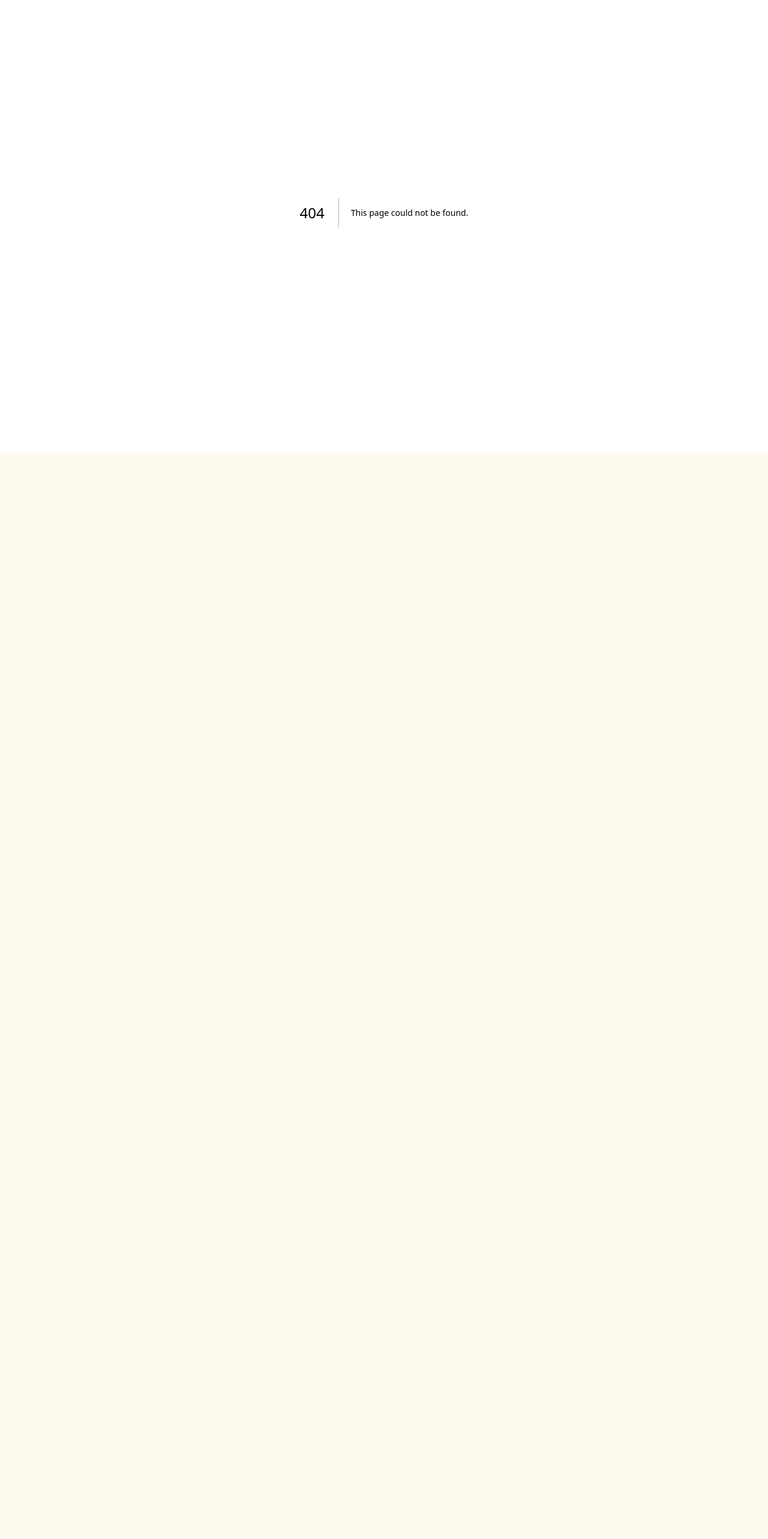
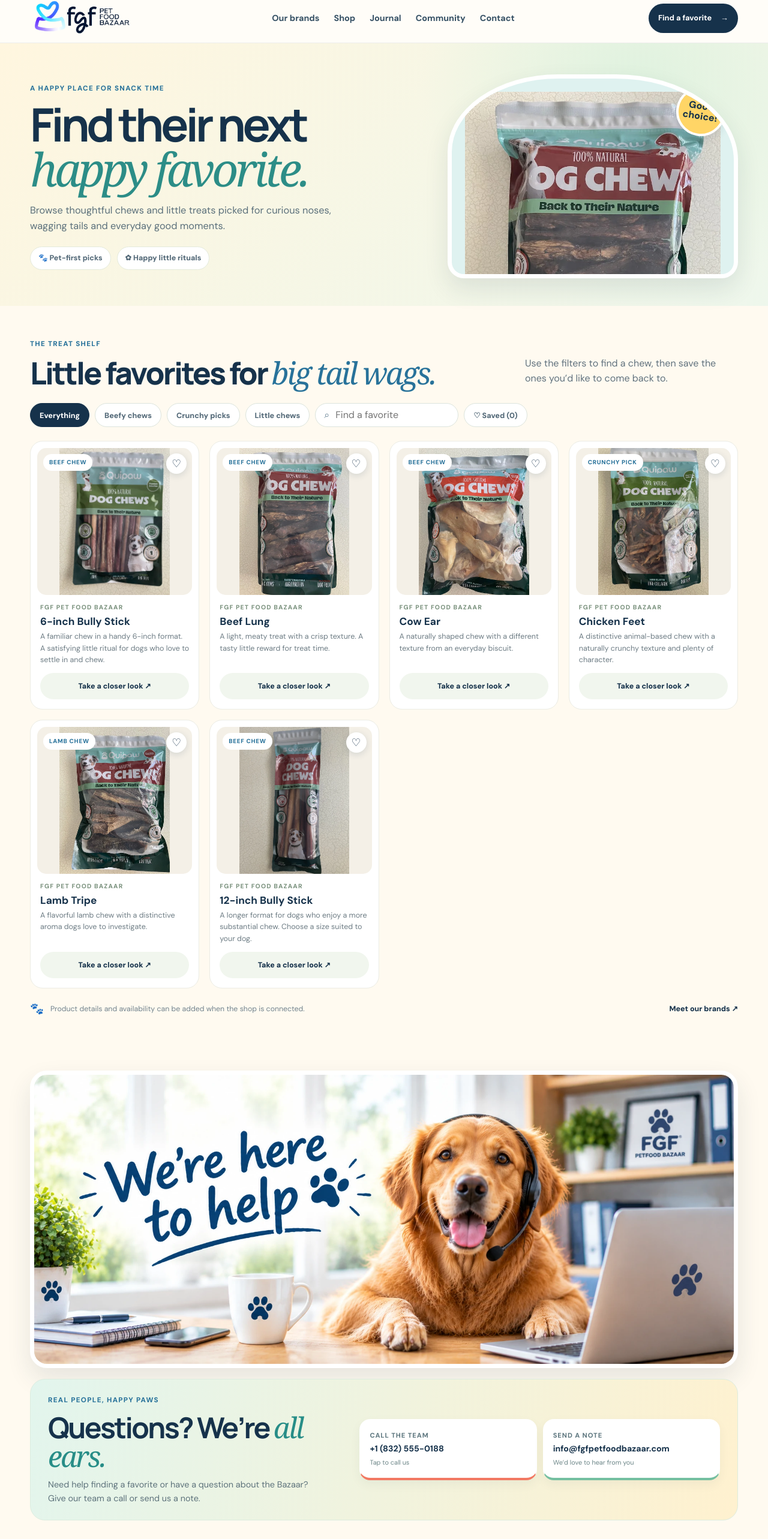
Before and after one commit to benyigit/fgfpetfood, a Next.js app: page /shop in a window 1280 px wide. Before the commit this address had no page. Shown: the part 46-2612 px from the top of the page at 60% size. Before the commit the page ends 800 px from the top, so only its background shows below. Built offline with nearby package versions, Linux system fonts and the light colour scheme.

Commit message:
Add dedicated shop and improve FGF page polish

```diff
--- a/app/layout.tsx
+++ b/app/layout.tsx
@@ -1,5 +1,6 @@
 import type { Metadata } from "next";
 import "./globals.css";
+import "./refinements.css";
 
 export const metadata: Metadata = {
   title: "FGF Pet Food Bazaar — Happier tails, naturally",
--- /dev/null
+++ b/app/refinements.css
@@ -0,0 +1,61 @@
+.product-grid{align-items:stretch}
+.product-card{height:100%;display:flex;flex-direction:column}
+.product-card-body{display:flex;flex:1;flex-direction:column}
+.product-card p{flex:1}
+.card-action{margin-top:auto;min-height:44px;line-height:1.2}
+
+.shop-heading-action{display:flex;align-items:center;gap:16px}
+.shop-heading-action>p{max-width:325px;color:var(--muted);margin:0 0 4px}
+.shop-heading-action .button{flex:none}
+.bazaar-shop-hero{padding:52px 0 46px;background:radial-gradient(circle at 83% 18%,#dff2df 0,transparent 32%),linear-gradient(135deg,#fff6df,#eef7ec)}
+.bazaar-shop-hero-inner{display:grid;grid-template-columns:1fr .75fr;align-items:center;gap:50px}
+.bazaar-shop-copy h1{max-width:660px;font-family:'Manrope','DM Sans',sans-serif;font-size:clamp(3rem,6vw,5.3rem);line-height:.98;letter-spacing:-.065em;color:var(--navy);margin:0}
+.bazaar-shop-copy h1 em{font-family:Georgia,serif;color:#2c8d87;font-weight:500}
+.bazaar-shop-copy>p:not(.eyebrow){max-width:560px;margin:19px 0;color:#5b707b;font-size:1.02rem}
+.bazaar-shop-perks{display:flex;flex-wrap:wrap;gap:10px;margin-top:22px}
+.bazaar-shop-perks span{background:#fff;border:1px solid #e4eadb;border-radius:999px;padding:9px 13px;color:#526877;font-size:.78rem;font-weight:800}
+.bazaar-shop-art{height:340px;position:relative;display:grid;place-items:center;padding:22px;background:#dff2f0;border:7px solid white;border-radius:38% 42% 27px 27px;box-shadow:var(--shadow);overflow:hidden}
+.bazaar-shop-art img{width:100%;height:100%;object-fit:contain}
+.bazaar-shop-art>span{position:absolute;right:14px;top:14px;width:82px;height:82px;border:4px solid white;border-radius:50%;display:grid;place-content:center;text-align:center;background:var(--yellow);color:var(--navy);font-weight:900;line-height:1.05;transform:rotate(9deg);box-shadow:0 5px 15px #28465122}
+.bazaar-shop-catalog{padding-block:54px 88px}
+.shop-page-heading{margin-bottom:25px}
+.shop-page-heading>p{max-width:355px;color:var(--muted);margin:0 0 4px}
+
+.fgf-help-section{padding-bottom:76px}
+.fgf-help-visual{overflow:hidden;border:7px solid #fff;border-radius:28px;background:#edf6e7;box-shadow:var(--shadow)}
+.fgf-help-visual img{display:block;width:100%;height:auto}
+.fgf-help-panel{margin-top:18px;padding:25px 29px;display:grid;grid-template-columns:.9fr 1.1fr;align-items:center;gap:28px;border:1px solid #dcecdf;border-radius:25px;background:linear-gradient(110deg,#e2f5ed,#fff1cf)}
+.fgf-help-copy h2{max-width:460px;margin:0;color:var(--navy);font-family:'Manrope','DM Sans',sans-serif;font-size:clamp(2rem,3.8vw,3rem);line-height:1;letter-spacing:-.055em}
+.fgf-help-copy h2 em{font-family:Georgia,serif;color:#278d87;font-weight:500}
+.fgf-help-copy>p:last-child{max-width:440px;margin:12px 0 0;color:#5d727b;font-size:.9rem}
+.fgf-help-links{display:grid;grid-template-columns:repeat(2,minmax(0,1fr));gap:10px}
+.fgf-help-link{min-width:0;min-height:102px;padding:15px 16px;border:1px solid #ffffffc9;border-radius:18px;background:#fff;display:flex;flex-direction:column;justify-content:center;gap:3px;box-shadow:0 7px 18px #18384c0d;transition:transform .2s,box-shadow .2s}
+.fgf-help-link:hover{transform:translateY(-3px);box-shadow:0 12px 24px #18384c19}
+.fgf-help-link span{color:#5f7880;font-size:.7rem;font-weight:900;letter-spacing:.08em;text-transform:uppercase}
+.fgf-help-link strong{overflow-wrap:anywhere;color:var(--navy);font-size:.88rem}
+.fgf-help-link small{color:#6b8587;font-size:.68rem}
+.fgf-help-phone{border-bottom:4px solid #f27862}
+.fgf-help-email{border-bottom:4px solid #74bfa0}
+
+.footer-brand>a{display:inline-flex;align-items:center}
+.footer-brand img{width:174px;height:auto;max-height:68px;object-fit:contain;object-position:left;background:transparent!important;border-radius:0!important;padding:0!important}
+.footer-note-link{margin-top:4px;color:#fff3bc!important;font-family:'DM Sans',sans-serif;font-size:.75rem!important;font-style:normal;font-weight:900}
+.footer-note-link:hover{color:#fff!important;text-decoration:underline}
+
+@media(max-width:900px){.shop-heading-action{align-items:flex-start;flex-direction:column;gap:12px}.bazaar-shop-hero-inner{gap:28px}.fgf-help-panel{grid-template-columns:1fr;gap:19px}}
+@media(max-width:760px){
+  .bazaar-shop-hero{padding:35px 0 30px}
+  .bazaar-shop-hero-inner{grid-template-columns:1fr;gap:23px}
+  .bazaar-shop-copy h1{font-size:clamp(2.8rem,12vw,4.2rem)}
+  .bazaar-shop-copy>p:not(.eyebrow){font-size:.94rem}
+  .bazaar-shop-art{height:260px;border-radius:27px}
+  .bazaar-shop-catalog{padding-block:42px 64px}
+  .shop-page-heading{gap:10px}
+  .shop-page-heading>p{font-size:.9rem}
+  .fgf-help-section{padding-bottom:56px}
+  .fgf-help-visual{border-width:4px;border-radius:18px}
+  .fgf-help-panel{padding:22px 18px;border-radius:20px}
+  .fgf-help-links{grid-template-columns:1fr}
+  .fgf-help-link{min-height:86px;padding:13px 15px}
+}
+@media(max-width:390px){.shop-heading-action .button{width:100%}.fgf-help-copy h2{font-size:2.1rem}}
--- /dev/null
+++ b/app/shop/page.tsx
@@ -0,0 +1,35 @@
+import type { Metadata } from "next";
+import { ProductExplorer } from "@/components/product-explorer";
+import { SiteFooter, SiteHeader } from "@/components/site-shell";
+
+export const metadata: Metadata = {
+  title: "Shop the Bazaar — FGF Pet Food",
+  description: "Browse playful pet favorites and natural chews at FGF Pet Food Bazaar.",
+};
+
+export default function ShopPage() {
+  return <>
+    <SiteHeader />
+    <main>
+      <section className="bazaar-shop-hero">
+        <div className="section-wrap bazaar-shop-hero-inner">
+          <div className="bazaar-shop-copy">
+            <p className="eyebrow">A happy place for snack time</p>
+            <h1>Find their next <em>happy favorite.</em></h1>
+            <p>Browse thoughtful chews and little treats picked for curious noses, wagging tails and everyday good moments.</p>
+            <div className="bazaar-shop-perks"><span>🐾 Pet-first picks</span><span>✿ Happy little rituals</span></div>
+          </div>
+          <div className="bazaar-shop-art"><img src="/assets/products/beef-lung.webp" alt="A FGF Pet Food Bazaar beef lung treat package" /><span>Good<br />choice!</span></div>
+        </div>
+      </section>
+      <section className="section-wrap bazaar-shop-catalog" aria-labelledby="bazaar-products-title">
+        <div className="section-heading shop-page-heading">
+          <div><p className="eyebrow">The treat shelf</p><h2 id="bazaar-products-title">Little favorites for <em>big tail wags.</em></h2></div>
+          <p>Use the filters to find a chew, then save the ones you’d like to come back to.</p>
+        </div>
+        <ProductExplorer />
+      </section>
+    </main>
+    <SiteFooter />
+  </>;
+}
--- a/components/product-explorer.tsx
+++ b/components/product-explorer.tsx
@@ -34,7 +34,7 @@ export function ProductExplorer() {
       <div className="product-card-body"><span className="product-kind">FGF Pet Food Bazaar</span><h3>{product.name}</h3><p>{product.description}</p><button className="card-action" type="button" onClick={() => setSelected(product)}>Take a closer look <span aria-hidden="true">↗</span></button></div>
     </article>)}</div>
     {shown.length === 0 && <p className="empty-state">No treats match that search yet. Try another sniff around.</p>}
-    <div className="shop-footnote"><span className="footnote-paw" aria-hidden="true">🐾</span><span>Product details and availability can be added when the shop is connected.</span><a className="text-link" href="#brands">Meet our brands ↗</a></div>
+    <div className="shop-footnote"><span className="footnote-paw" aria-hidden="true">🐾</span><span>Product details and availability can be added when the shop is connected.</span><a className="text-link" href="/#brands">Meet our brands ↗</a></div>
     {selected && <dialog className="site-dialog" open aria-labelledby="product-title"><button className="dialog-close" type="button" onClick={() => setSelected(null)} aria-label="Close">×</button><div className="dialog-product"><img src={`/assets/products/${selected.image}`} alt={selected.name} /><div><span className="product-kind">{selected.kind}</span><h2 id="product-title">{selected.name}</h2><p>{selected.description}</p><p>Offer chews with supervision, fresh water and a size that suits your dog.</p><button className="button button-dark" type="button" onClick={() => toggleSaved(selected.id)}>♡ Save this favorite</button></div></div></dialog>}
   </>;
 }
--- a/components/site-shell.tsx
+++ b/components/site-shell.tsx
@@ -5,26 +5,51 @@ import { useState } from "react";
 
 export function SiteHeader() {
   const [open, setOpen] = useState(false);
+  const closeMenu = () => setOpen(false);
+
   return <>
     <div className="announcement"><span>Better food. Brighter days.</span><span className="announce-paw" aria-hidden="true">✦</span><span>For every happy tail</span></div>
     <header className="site-header" id="top">
-      <Link className="brand-lockup" href="#top" aria-label="FGF Pet Food Bazaar home"><img src="/assets/logo-fgf.webp" alt="FGF Pet Food Bazaar" /></Link>
+      <Link className="brand-lockup" href="/" aria-label="FGF Pet Food Bazaar home"><img src="/assets/logo-fgf.webp" alt="FGF Pet Food Bazaar" /></Link>
       <button className="menu-toggle" type="button" aria-expanded={open} aria-controls="fgf-main-nav" aria-label={open ? "Close menu" : "Open menu"} onClick={() => setOpen((value) => !value)}><span /><span /></button>
-      <nav id="fgf-main-nav" className={`main-nav ${open ? "is-open" : ""}`} aria-label="Main navigation"><a href="#brands" onClick={() => setOpen(false)}>Our brands</a><a href="#shop" onClick={() => setOpen(false)}>Shop</a><a href="#journal" onClick={() => setOpen(false)}>Journal</a><a href="#community" onClick={() => setOpen(false)}>Community</a><a href="#contact" onClick={() => setOpen(false)}>Contact</a></nav>
-      <a className="button button-dark header-shop" href="#shop">Find a favorite <span aria-hidden="true">→</span></a>
+      <nav id="fgf-main-nav" className={"main-nav " + (open ? "is-open" : "")} aria-label="Main navigation">
+        <Link href="/#brands" onClick={closeMenu}>Our brands</Link>
+        <Link href="/shop" onClick={closeMenu}>Shop</Link>
+        <Link href="/#journal" onClick={closeMenu}>Journal</Link>
+        <Link href="/#community" onClick={closeMenu}>Community</Link>
+        <Link href="/#contact" onClick={closeMenu}>Contact</Link>
+      </nav>
+      <Link className="button button-dark header-shop" href="/shop">Find a favorite <span aria-hidden="true">→</span></Link>
     </header>
   </>;
 }
 
 export function SiteFooter() {
-  return <footer id="contact" className="site-footer">
-    <a className="pdf-contact-banner" href="mailto:info@fgfpetfoodbazaar.com" aria-label="Email FGF Pet Food Bazaar"><img src="/assets/fgf-pdf-contact.webp" alt="A friendly golden retriever wearing a headset beside an FGF laptop" /></a>
-    <div className="footer-main section-wrap">
-      <div className="footer-brand"><a href="#top"><img src="/assets/logo-fgf.webp" alt="FGF Pet Food Bazaar" /></a><p>Better food. Happier pets. More little moments worth keeping.</p><span className="footer-sparkle">✦ ✿ ✦</span></div>
-      <div><h3>Take a look</h3><a href="#brands">Our brands</a><a href="#shop">Shop</a><a href="#journal">Journal</a><a href="#community">Community</a></div>
-      <div className="footer-contact"><h3>Say hello</h3><a href="tel:+18325550188">☎ +1 (832) 555-0188</a><a href="mailto:info@fgfpetfoodbazaar.com">✉ info@fgfpetfoodbazaar.com</a><a href="https://www.fgfpetfood.com/" target="_blank" rel="noreferrer">Current FGF website ↗</a></div>
-      <div className="footer-note"><span aria-hidden="true">🐾</span><strong>Good food.<br />Good company.</strong><small>Happier days start here!</small></div>
-    </div>
-    <div className="footer-bottom section-wrap"><span>© FGF Pet Food Bazaar</span><span>Made with a little extra tail-wag.</span><a href="#top">Back to top ↑</a></div>
-  </footer>;
+  return <>
+    <section id="contact" className="fgf-help-section section-wrap" aria-labelledby="fgf-help-title">
+      <div className="fgf-help-visual">
+        <img src="/assets/fgf-pdf-contact.webp" alt="We’re here to help: a friendly golden retriever wearing a headset beside an FGF laptop" width="1948" height="908" />
+      </div>
+      <div className="fgf-help-panel">
+        <div className="fgf-help-copy">
+          <p className="eyebrow">Real people, happy paws</p>
+          <h2 id="fgf-help-title">Questions? We’re <em>all ears.</em></h2>
+          <p>Need help finding a favorite or have a question about the Bazaar? Give our team a call or send us a note.</p>
+        </div>
+        <div className="fgf-help-links">
+          <a className="fgf-help-link fgf-help-phone" href="tel:+18325550188"><span>Call the team</span><strong>+1 (832) 555-0188</strong><small>Tap to call us</small></a>
+          <a className="fgf-help-link fgf-help-email" href="mailto:info@fgfpetfoodbazaar.com"><span>Send a note</span><strong>info@fgfpetfoodbazaar.com</strong><small>We’d love to hear from you</small></a>
+        </div>
+      </div>
+    </section>
+    <footer className="site-footer">
+      <div className="footer-main section-wrap">
+        <div className="footer-brand"><Link href="/"><img src="/assets/logo-fgf.webp" alt="FGF Pet Food Bazaar" /></Link><p>Better food. Happier pets. More little moments worth keeping.</p><span className="footer-sparkle" aria-hidden="true">✦ ✿ ✦</span></div>
+        <div><h3>Take a look</h3><Link href="/#brands">Our brands</Link><Link href="/shop">Shop the Bazaar</Link><Link href="/#journal">Journal</Link><Link href="/#community">Community</Link></div>
+        <div className="footer-contact"><h3>Say hello</h3><a href="tel:+18325550188">☎ +1 (832) 555-0188</a><a href="mailto:info@fgfpetfoodbazaar.com">✉ info@fgfpetfoodbazaar.com</a><a href="https://www.fgfpetfood.com/" target="_blank" rel="noreferrer">Current FGF website ↗</a></div>
+        <div className="footer-note"><span aria-hidden="true">🐾</span><strong>Good food.<br />Good company.</strong><small>Happier days start here!</small><Link className="footer-note-link" href="/shop">Find a new favorite →</Link></div>
+      </div>
+      <div className="footer-bottom section-wrap"><span>© FGF Pet Food Bazaar</span><span>Made with a little extra tail-wag.</span><Link href="/#top">Back to top ↑</Link></div>
+    </footer>
+  </>;
 }
```
Also changed, not shown: app/page.tsx (+4 -3 lines).
